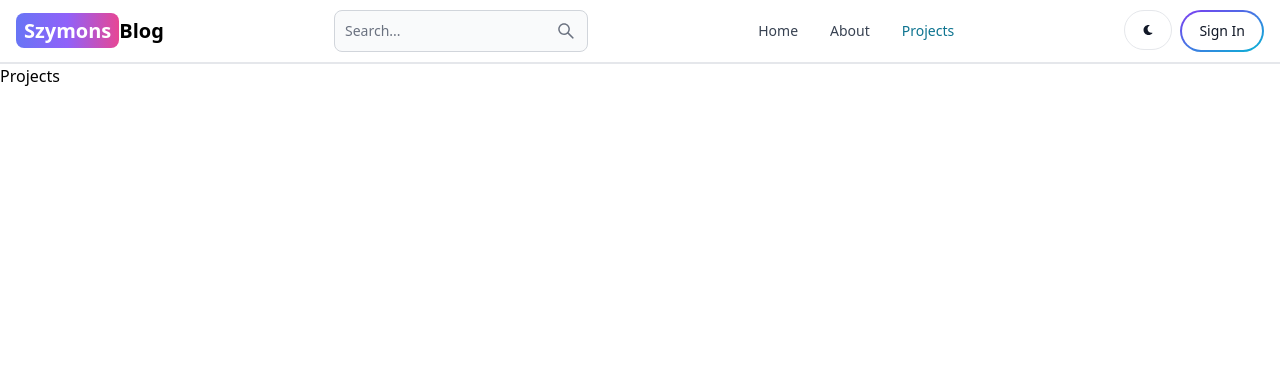
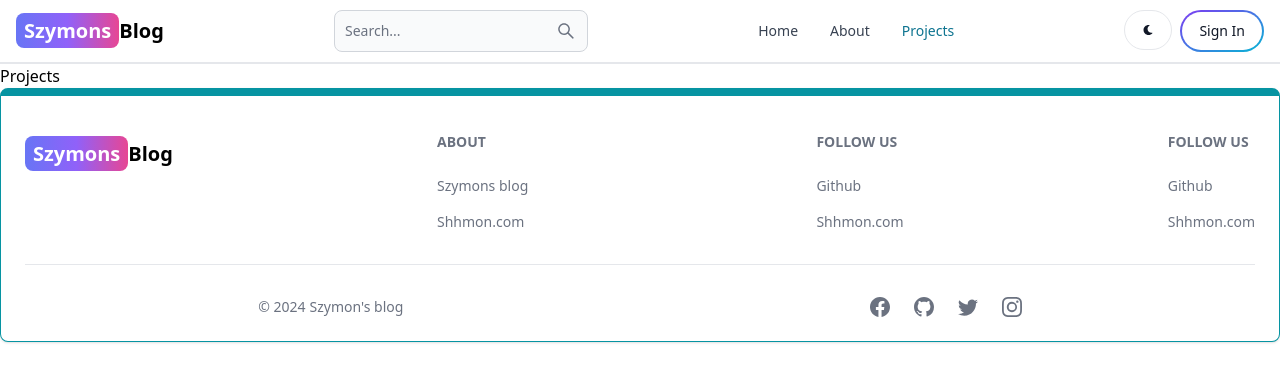
Before and after one commit to ShhmonDai/Personal-mern-blog, a React app in the folder client/: page /projects in a window 1280 px wide. Shown: the top 382 px of the page. Built offline with nearby package versions, Linux system fonts and the light colour scheme; the HTML template or start-up script is replaced by a standard one.

Commit message:
create the footer component

```diff
--- a/client/src/App.jsx
+++ b/client/src/App.jsx
@@ -6,6 +6,7 @@
 import SignIn from './pages/SignIn'
 import SignUp from './pages/SignUp'
 import Header from './components/Header'
+import Footer from './components/Footer'
 
 
 
@@ -22,6 +23,7 @@
         <Route path="/dashboard" element={<Dashboard />}></Route>
         <Route path="/projects" element={<Projects />}></Route>
       </Routes>
+      <Footer/>
     </BrowserRouter>
 
   )
--- /dev/null
+++ b/client/src/components/Footer.jsx
@@ -0,0 +1,72 @@
+import { Footer } from "flowbite-react";
+import { BsFacebook, BsInstagram, BsTwitter, BsGithub } from 'react-icons/bs';
+import { Link } from "react-router-dom";
+
+export default function FooterCom() {
+  return (
+<Footer container className='border border-t-8 border-teal-500'>
+    <div className='w-full max-w-7xl mx-auto'>
+
+        <div className='grid-cols-2 w-full justify-between flex'>
+
+            <div className='mt-5'>
+                <Link to="/" className='self-center whitespace-nowrap text-sm sm:text-xl font-semibold dark:text-white'>
+                    <span className='px-2 py-1 bg-gradient-to-r from-indigo-500 via-purple-500 to-pink-500 rounded-lg text-white'>Szymons</span>
+                    Blog
+                </Link>
+            </div>
+
+            <div className='mt-3'>
+                <Footer.Title title='About' />
+                <Footer.LinkGroup col>
+                    <Footer.Link href='https://www.shhmon.com' target='_blank' rel='noopener noreferrer'>
+                        Szymons blog
+                    </Footer.Link>
+                    <Footer.Link href='https://www.shhmon.com' target='_blank' rel='noopener noreferrer'>
+                        Shhmon.com
+                    </Footer.Link>
+                </Footer.LinkGroup>
+            </div>
+
+            <div className='mt-3'>
+                <Footer.Title title='Follow Us' />
+                <Footer.LinkGroup col>
+                    <Footer.Link href='https://www.shhmon.com' target='_blank' rel='noopener noreferrer'>
+                        Github
+                    </Footer.Link>
+                    <Footer.Link href='https://www.shhmon.com' target='_blank' rel='noopener noreferrer'>
+                        Shhmon.com
+                    </Footer.Link>
+                </Footer.LinkGroup>
+            </div>
+
+            <div className='mt-3'>
+                <Footer.Title title='Follow Us' />
+                <Footer.LinkGroup col>
+                    <Footer.Link href='https://www.shhmon.com' target='_blank' rel='noopener noreferrer'>
+                        Github
+                    </Footer.Link>
+                    <Footer.Link href='https://www.shhmon.com' target='_blank' rel='noopener noreferrer'>
+                        Shhmon.com
+                    </Footer.Link>
+                </Footer.LinkGroup>
+            </div>
+        </div>
+
+        <Footer.Divider />
+
+        <div className='grid w-full sm:flex justify-center sm:justify-around'>
+                <Footer.Copyright href='#' by="Szymon's blog" year={new Date().getFullYear()}/>
+            <div className='flex gap-6 mt-4 sm:mt-0'>
+                <Footer.Icon href='#' icon={BsFacebook} />
+                <Footer.Icon href='#' icon={BsGithub} />
+                <Footer.Icon href='#' icon={BsTwitter} />
+                <Footer.Icon href='#' icon={BsInstagram} />
+            </div>
+        </div>
+
+
+    </div>
+</Footer>
+  )
+}
```
Also changed, not shown: 1 other file (tests, documents, lock files or other folders).
